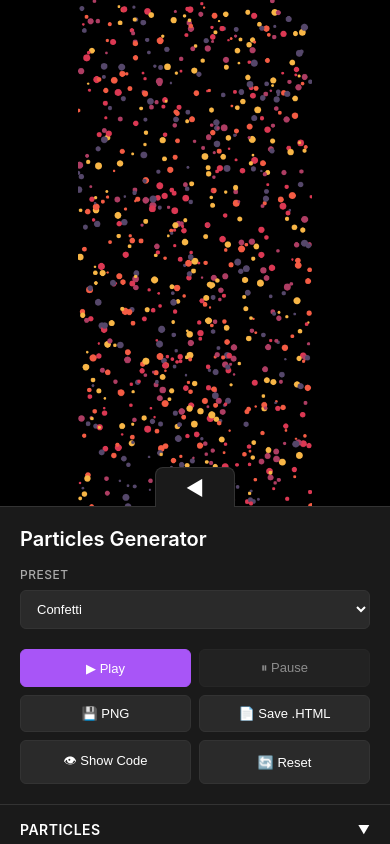
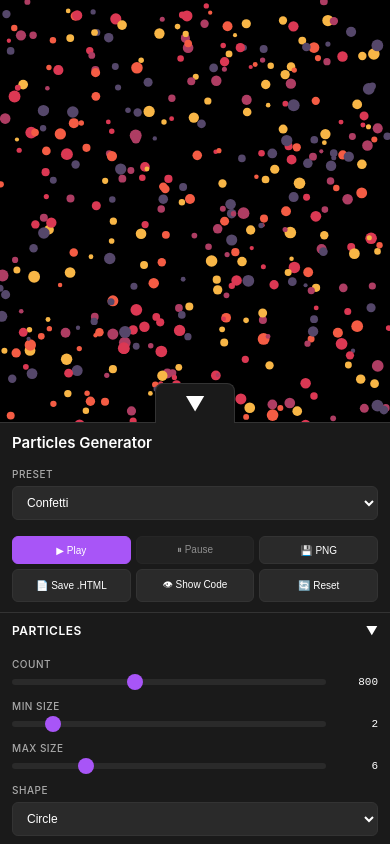
Before and after one commit to taphost/particlegen, a plain HTML site: page index.html in a window 390 px wide. Drawn offline with Linux system fonts and the light colour scheme.

Commit message:
Add files via upload

```diff
--- a/index.html
+++ b/index.html
@@ -455,52 +455,147 @@ input[type="checkbox"] {
   justify-content: flex-end;
 }
 
+/* Mobile Responsive */
 @media (max-width: 768px) {
   .container {
     flex-direction: column;
   }
 
   .canvas-container {
-    height: 60vh;
+    flex: 1;
   }
 
   .sidebar {
-    position: relative;
     width: 100%;
-    max-width: none;
-    height: 40vh;
+    height: 50vh;
+    max-height: 50vh;
     border-left: none;
     border-top: 1px solid #333;
-    transform: none !important;
+    position: fixed;
+    left: 0;
+    right: 0;
+    bottom: 0;
+    top: auto;
+    transform: translateY(0);
   }
 
   .sidebar.hidden {
-    transform: translateY(100%) !important;
+    transform: translateY(100%);
   }
 
   .sidebar-toggle {
+    position: absolute;
     left: 50%;
     top: -40px;
+    bottom: auto;
+    right: auto;
     transform: translateX(-50%);
     width: 80px;
     height: 40px;
     border-radius: 8px 8px 0 0;
-    border-right: 1px solid #333;
+    border: 1px solid #333;
     border-bottom: none;
+    font-size: 0;
+  }
+
+  .sidebar-toggle::before {
+    content: '▼';
+    font-size: 20px;
   }
 
   .sidebar.hidden .sidebar-toggle {
+    top: auto;
+    bottom: 100%;
     left: 50%;
     right: auto;
-    top: auto;
-    bottom: 100%;
     transform: translateX(-50%);
     border-radius: 8px 8px 0 0;
   }
 
-  .modal-content {
-    width: 100%;
-    max-width: 500px;
+  .sidebar.hidden .sidebar-toggle::before {
+    content: '▲';
+  }
+
+  .sidebar-header {
+    padding: 10px 12px;
+  }
+
+  .header-top {
+    margin-bottom: 8px;
+    gap: 8px;
+  }
+
+  .sidebar-header h1 {
+    font-size: 15px;
+  }
+
+  .preset-control .control-label {
+    font-size: 9px;
+  }
+
+  .preset-control select {
+    width: 90px;
+    padding: 6px 8px;
+    font-size: 11px;
+  }
+
+  .control-label {
+    font-size: 10px;
+    margin-bottom: 6px;
+  }
+
+  select {
+    padding: 8px 10px;
+    font-size: 12px;
+  }
+
+  .slider-value {
+    font-size: 11px;
+    min-width: 40px;
+  }
+
+  .action-buttons {
+    grid-template-columns: repeat(3, 1fr);
+    gap: 5px;
+  }
+
+  .btn {
+    padding: 7px 8px;
+    font-size: 10px;
+  }
+
+  .section-header {
+    padding: 10px 12px;
+  }
+
+  .section-title {
+    font-size: 12px;
+  }
+
+  .section-content {
+    padding: 10px 12px;
+  }
+
+  .control-group {
+    margin-bottom: 12px;
+  }
+
+  .controls-container {
+    overflow-y: scroll;
+    -webkit-overflow-scrolling: touch;
+  }
+
+  input[type="number"] {
+    padding: 8px 10px;
+    font-size: 12px;
+  }
+
+  .checkbox-label {
+    font-size: 12px;
+  }
+
+  .color-value {
+    font-size: 11px;
   }
 }
 </style>
```
